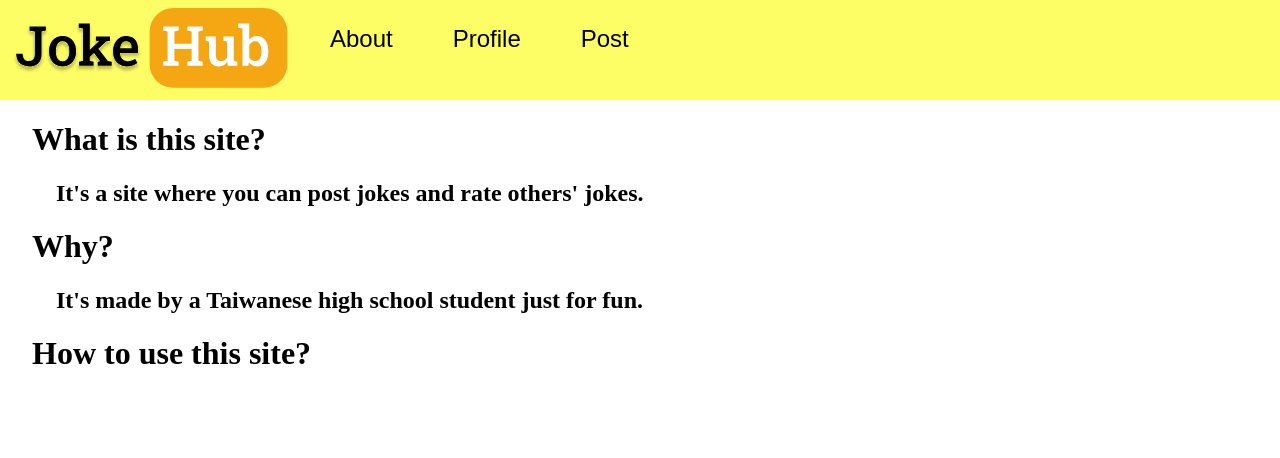
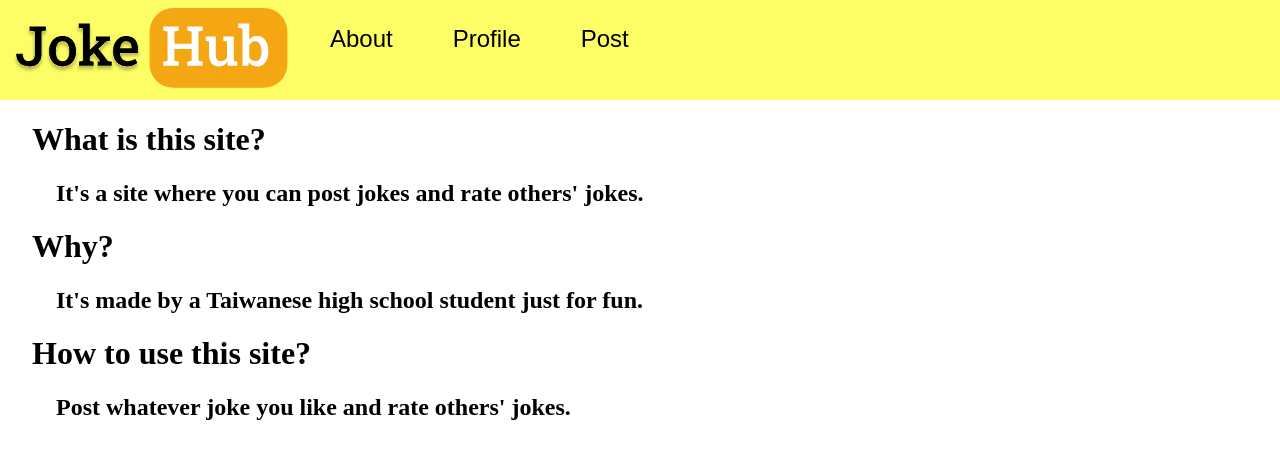
Before and after one commit to SamTech37/jokehub, a React (Create React App) app: page /about in a window 1280 px wide. Shown: the top 458 px of the page. Built offline with nearby package versions, Linux system fonts and the light colour scheme.

Commit message:
fixing typo

```diff
--- a/src/Components/About.js
+++ b/src/Components/About.js
@@ -16,6 +16,7 @@ export default function About() {
       <h1>Why?</h1>
       <h2>It's made by a Taiwanese high school student just for fun.</h2>
       <h1>How to use this site?</h1>
+      <h2>Post whatever joke you like and rate others' jokes. </h2>
     </Body>
   );
 }
--- a/src/Components/List.js
+++ b/src/Components/List.js
@@ -40,6 +40,7 @@ export default function List() {
       postId: "2",
     },
   ];
+  // fetch data from DB
   return (
     <div>
       {initialData.map((joke) => {
@@ -48,6 +49,7 @@ export default function List() {
             <NavLink to={joke.postId}>
               <h1>{joke.title}</h1>{" "}
             </NavLink>
+
             <h3>{"rate: " + joke.rate}</h3>
             <h3>{"poster: " + joke.poster}</h3>
           </Item>
```
